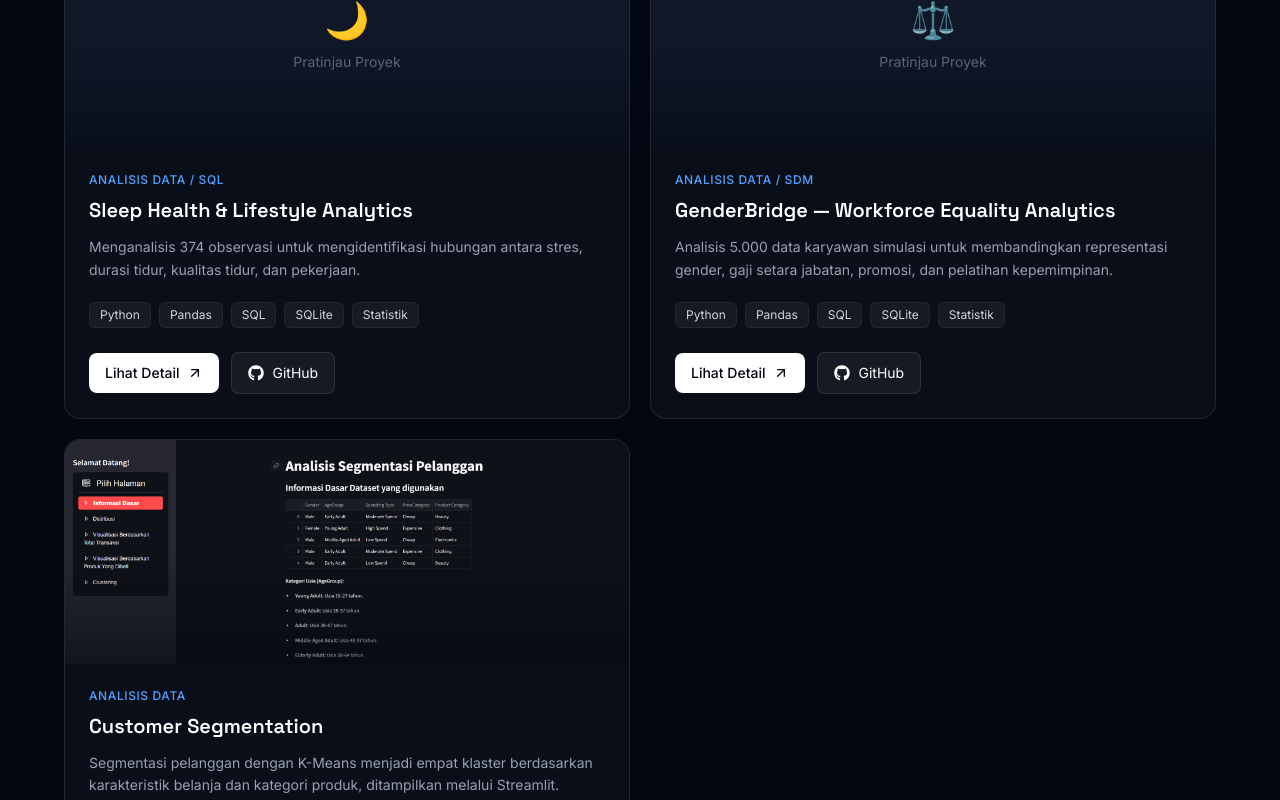
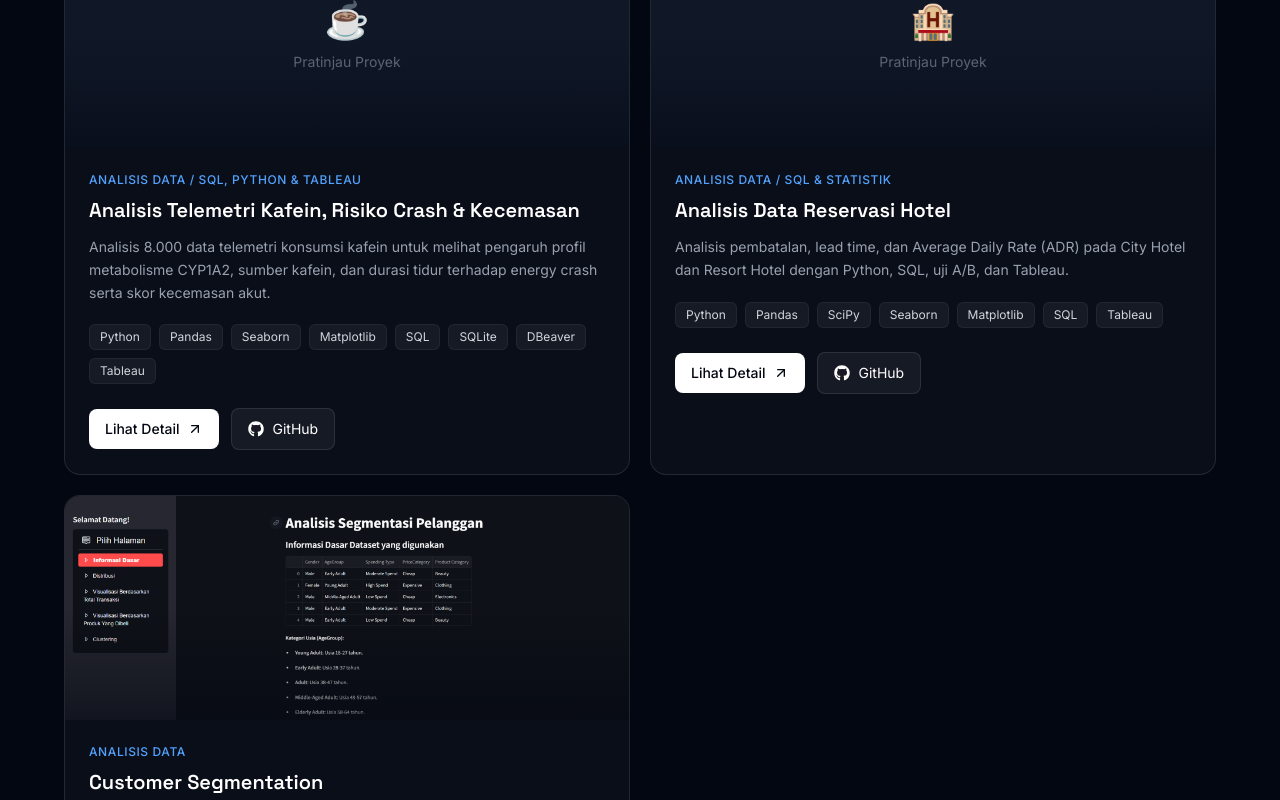
Before and after one commit to myusrilap/my-portofolio, a React (Vite) app: page / in a window 1280 px wide. Shown: the part 5651-6451 px from the top of the page. Built offline with nearby package versions, Linux system fonts and the light colour scheme; the HTML template or start-up script is replaced by a standard one.

Commit message:
Update Projects.jsx

```diff
--- a/src/components/Projects.jsx
+++ b/src/components/Projects.jsx
@@ -143,67 +143,75 @@ const Projects = () => {
 
     {
       contribution: "Pembersihan data, analisis statistik, ekstraksi insight dengan SQLite.",
-      title: "Sleep Health & Lifestyle Analytics",
-      category: "Analisis Data / SQL",
-      description: "Menganalisis 374 observasi untuk mengidentifikasi hubungan antara stres, durasi tidur, kualitas tidur, dan pekerjaan.",
-      technologies: ["Python", "Pandas", "SQL", "SQLite", "Statistik"],
-      icon: "🌙",
+      title: "Analisis Telemetri Kafein, Risiko Crash & Kecemasan",
+      category: "Analisis Data / SQL, Python & Tableau",
+      description:
+        "Analisis 8.000 data telemetri konsumsi kafein untuk melihat pengaruh profil metabolisme CYP1A2, sumber kafein, dan durasi tidur terhadap energy crash serta skor kecemasan akut.",
+      technologies: ["Python", "Pandas", "Seaborn", "Matplotlib", "SQL", "SQLite", "DBeaver", "Tableau"],
+      icon: "☕",
       featured: false,
-      githubPath: "myusrilap/Sleep-Health-Lifestyle-Analytics",
+      githubPath: "myusrilap/caffeine-telemetry-portfolio",
       details: {
-        overview: "Analisis 374 observasi gaya hidup dan tidur menggunakan Python untuk pembersihan data, SQLite untuk agregasi, serta korelasi untuk mengidentifikasi pola kualitas tidur.",
-        problem: "Mengukur hubungan stres, durasi tidur, aktivitas fisik, dan pekerjaan dengan kualitas tidur untuk menemukan faktor pembeda utama pada 374 observasi.",
+        overview:
+          "Proyek analisis data end-to-end atas 8.000 data telemetri konsumen: inspeksi dan EDA di Python (Google Colab), query agregasi di SQL (DBeaver/SQLite), dan dashboard eksekutif satu halaman di Tableau.",
+        problem:
+          "Mengidentifikasi faktor yang paling terkait dengan severe crash dan tachycardia (dosis, sumber kafein, durasi tidur), membandingkan profil metabolisme CYP1A2, serta mengukur hubungan rasa gelisah (jitters) dengan kecemasan akut.",
         process: [
-          "Memvalidasi dan membersihkan 374 observasi menggunakan Python.",
-          "Menyiapkan pengelompokan pekerjaan, kategori gangguan tidur, stres, dan durasi tidur.",
-          "Memakai agregasi, CTE, dan window function SQL untuk membandingkan pola tidur antarkelompok.",
-          "Mengukur korelasi Spearman dan menjelaskan selisih rata-rata antarkelompok.",
-          "Menyusun tabel hasil analisis sebagai sumber visualisasi."
+          "Memverifikasi kualitas data: 0 missing value, 0 duplikat, dan rentang nilai ekstrem yang masuk akal secara logis.",
+          "Melakukan EDA: distribusi, box plot, scatter plot (dosis vs. detak jantung), dan matriks korelasi dengan Seaborn dan Matplotlib.",
+          "Memuat dataset bersih ke basis data relasional dan menulis query agregasi (GROUP BY, AVG, COUNT) berdasarkan sumber kafein, tipe metabolizer, dan tingkat risiko.",
+          "Membandingkan waktu onset crash dan skor kecemasan antara slow dan fast metabolizer.",
+          "Merancang dashboard Tableau satu halaman berisi kartu KPI, peringkat risiko sumber kafein, dan distribusi dampak fisiologis.",
         ],
         results: [
-          { label: "Observasi", value: "374" },
-          { label: "Rata-rata Durasi Tidur", value: "7.13 hours" },
-          { label: "Stres vs Kualitas Tidur", value: "Spearman −0.908" },
-          { label: "Stres Tinggi vs Rendah", value: "3.05-point difference in average sleep quality" }
+          { label: "Data Telemetri", value: "8.000 observasi" },
+          { label: "Waktu Crash (Slow vs Fast Metabolizer)", value: "3,92 jam vs 7,16 jam" },
+          { label: "Sumber Paling Berisiko", value: "Pre-Workout Supplement (keparahan crash ~8,31)" },
+          { label: "Jitters vs Kecemasan Akut", value: "Korelasi r = 0,87" },
         ],
         findings: [
-          "Kelompok stres tinggi memiliki rata-rata kualitas tidur 5,92 dibanding 8,97 pada kelompok stres rendah, selisih 3,05 poin.",
-          "Durasi tidur berkorelasi positif kuat dengan kualitas tidur (Spearman +0,887), sedangkan stres berkorelasi negatif kuat (−0,908).",
-          "Among 374 observations, sleep duration and quality were strongly associated (Spearman +0.887); these observational findings do not establish causality."
-        ]
-      }
+          "Slow metabolizer mengalami crash rata-rata dalam 3,92 jam dengan skor kecemasan akut 5,42, sedangkan fast metabolizer 7,16 jam dengan skor 2,55.",
+          "Pre-Workout Supplement memiliki rata-rata dosis tertinggi (~336 mg), lonjakan detak jantung terbesar (~9,31 BPM), dan keparahan crash tertinggi (~8,31); Brewed Drip Coffee dan Matcha/Green Tea berada di bawah 4,6.",
+          "Pengguna kategori Severe Crash & Tachycardia rata-rata tidur 5,66 jam malam sebelumnya, sedangkan kategori Sustained/Negligible Crash di atas 7,3 jam.",
+          "Intensitas jitters dan skor kecemasan akut berkorelasi linier kuat (r = 0,87). Temuan ini bersifat observasional dan tidak membuktikan hubungan sebab-akibat.",
+        ],
+      },
     },
     {
-      contribution: "Pembersihan data, analisis SQL, perbandingan kelompok jabatan, dan pengujian statistik.",
-      title: "GenderBridge — Workforce Equality Analytics",
-      category: "Analisis Data / SDM",
-      description: "Analisis 5.000 data karyawan simulasi untuk membandingkan representasi gender, gaji setara jabatan, promosi, dan pelatihan kepemimpinan.",
-      technologies: ["Python", "Pandas", "SQL", "SQLite", "Statistik"],
-      icon: "⚖️",
+    contribution: "Pembersihan data, analisis SQL (CTE, agregasi), uji A/B statistik, dan visualisasi Tableau.",
+      title: "Analisis Data Reservasi Hotel",
+      category: "Analisis Data / SQL & Statistik",
+      description:
+        "Analisis pembatalan, lead time, dan Average Daily Rate (ADR) pada City Hotel dan Resort Hotel dengan Python, SQL, uji A/B, dan Tableau.",
+      technologies: ["Python", "Pandas", "SciPy", "Seaborn", "Matplotlib", "SQL", "Tableau"],
+      icon: "🏨",
       featured: false,
-      githubPath: "myusrilap/GenderBridge-Workforce-Equality-Analytics",
+      githubPath: "myusrilap/Hotel-Reservation-Analytics",
       details: {
-        overview: "Studi kasus SDM fiktif dengan 5.000 catatan untuk membandingkan representasi gender, gaji, promosi, pelatihan, dan kesempatan pengembangan karier.",
-        problem: "Mengidentifikasi pola perbedaan gender dengan memperhitungkan variasi perusahaan, departemen, dan jenjang jabatan agar kesimpulan tidak bergantung pada rata-rata agregat.",
+        overview:
+          "Proyek end-to-end atas dataset publik Hotel Booking Demand untuk mengevaluasi kinerja City Hotel dan Resort Hotel dari sisi pembatalan, lead time, dan ADR. Raw data tidak disertakan di repositori karena batasan ukuran file; dataset hasil pembersihan tersedia dan dapat direproduksi dengan script yang ada.",
+        problem:
+          "Menjawab tantangan operasional perhotelan: tingginya tingkat pembatalan, variasi lead time, dan optimasi ADR, agar rekomendasi dapat menopang stabilitas pendapatan dan efisiensi manajemen reservasi.",
         process: [
-          "Membersihkan 5.000 data karyawan simulasi dan menstandarkan label gender serta jabatan.",
-          "Memvalidasi nilai gaji sebelum menghitung indikator kompensasi.",
-          "Membandingkan promosi, pelatihan, departemen, dan jenjang jabatan melalui SQL.",
-          "Membandingkan gaji dalam kelompok perusahaan–departemen–level jabatan yang sebanding.",
-          "Menggunakan uji chi-square untuk memeriksa signifikansi selisih promosi dan pelatihan."
+          "Membersihkan data, melakukan imputasi, serta mendeteksi dan menangani outlier dengan metode IQR.",
+          "Melakukan EDA pada pola pembatalan, lead time, tren musiman, dan pemesanan last-minute.",
+          "Menyusun query SQL (CTE dan agregasi) untuk mengekstrak metrik per jenis hotel.",
+          "Menguji perbedaan ADR antar hotel dengan uji A/B (T-test, KS test, Levene test).",
+          "Memodelkan proses bisnis dengan BPMN dan menyajikan hasil dalam dashboard Tableau.",
         ],
         results: [
-          { label: "Data Karyawan", value: "5,000" },
-          { label: "Representasi Perempuan", value: "40.72%" },
-          { label: "Pelatihan Kepemimpinan", value: "28.44% female vs 30.40% male" },
-          { label: "Tingkat Promosi", value: "20.38% female vs 20.99% male" }
+          { label: "Pembatalan Lead Time 91+ Hari", value: "Hingga ~51%" },
+          { label: "Uji A/B ADR", value: "T-statistic 25,57; p < 0,05" },
+          { label: "Puncak Pendapatan Resort Hotel", value: "Agustus" },
+          { label: "Last-Minute (≤ 3 hari)", value: "City ~5.000 vs Resort ~4.500" },
         ],
         findings: [
-          "Partisipasi pelatihan perempuan 28,44% dan laki-laki 30,40% (selisih 1,96 poin persentase), lebih besar daripada selisih promosi 0,61 poin.",
-          "Arah selisih berubah menurut departemen dan level jabatan; angka agregat tidak mewakili seluruh kelompok.",
-          "Uji chi-square promosi (p≈0,631) dan pelatihan (p≈0,144) tidak signifikan pada taraf 5%. Analisis ini merupakan studi kasus fiktif, bukan audit perusahaan nyata."
-        ]
-      }
+          "City Hotel memiliki tingkat pembatalan lebih tinggi daripada Resort Hotel; rasio pembatalan naik seiring panjang lead time, dan reservasi 91+ hari memiliki kemungkinan batal tertinggi (~51%).",
+          "Uji A/B menunjukkan perbedaan ADR yang signifikan antar kedua hotel. Pendapatan City Hotel relatif stabil sepanjang tahun, sedangkan Resort Hotel fluktuatif mengikuti musim dengan puncak di Agustus.",
+          "Pemesanan last-minute (≤ 3 hari) lebih banyak terjadi di City Hotel (~5.000) dibanding Resort Hotel (~4.500).",
+          "Rekomendasi: kebijakan deposit atau pembatalan lebih ketat untuk lead time > 90 hari, dynamic pricing musiman untuk Resort Hotel (ramai Juli–Agustus, promo Oktober–Januari), dan upselling saat check-in bagi tamu last-minute. Rekomendasi ini berbasis data historis dan belum diuji dampaknya di lapangan.",
+        ],
+      },
     },
 
     {
```
